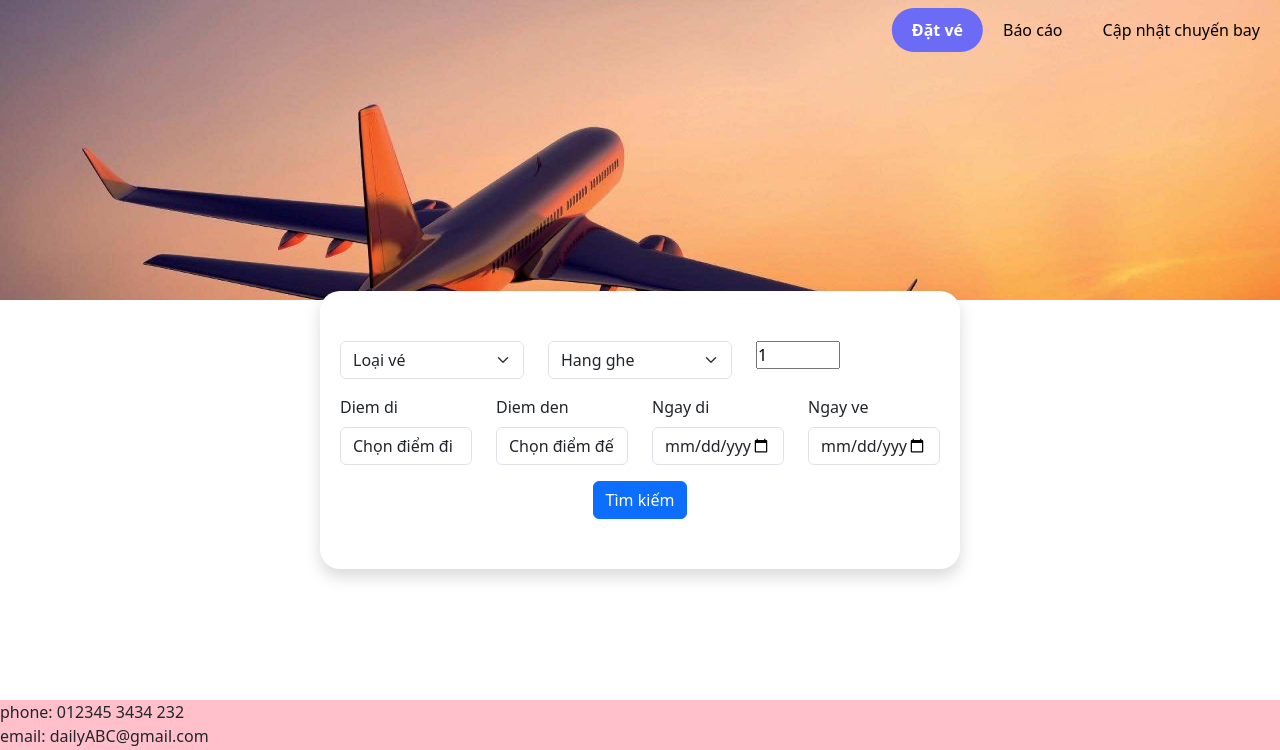
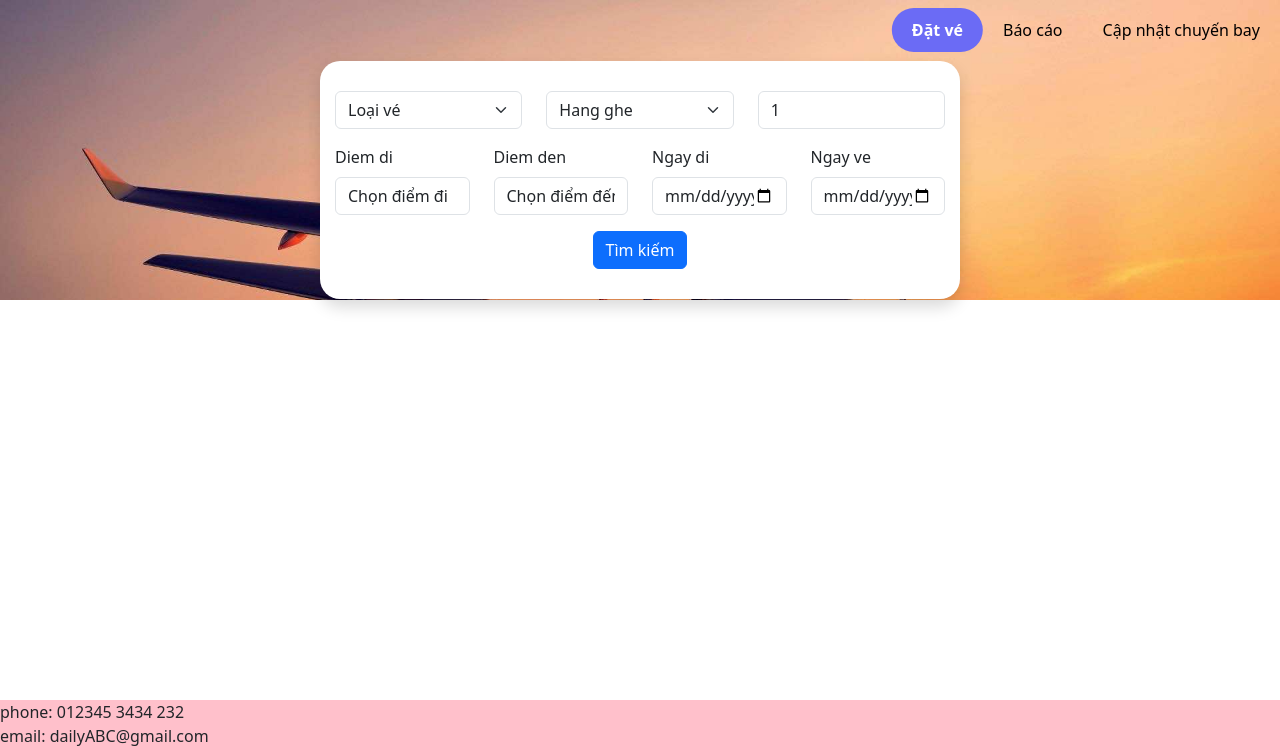
Before and after one commit to baohnq/BanVeMayBay, a Django app: page / in a window 1280 px wide. Shown: the part 50-800 px from the top of the page. Run offline with Django 4.2, Linux system fonts and the light colour scheme; data comes from the database, SQL or seed files in the repository.

Commit message:
index fe  be

```diff
--- a/templates/assets/css/styte.css
+++ b/flights/static/assets/css/styte.css
@@ -1,3 +1,5 @@
+
+/* INDEX */
 * {
     margin: 0;
     padding: 0;
@@ -52,8 +54,15 @@
     position: absolute;
     left: 50%;
     top: 60%;
-    transform: translate(-50%, -50%);
+    transform:  translate(-50%, -50%) scaleX(-1);
     background-color: #fff;
-    padding: 50px 20px;
+    padding: 30px 15px;
     border-radius: 20px;
 }
+
+
+
+
+
+
+/* SEARCH  */
--- a/flights/templates/index.html
+++ b/flights/templates/index.html
@@ -1,5 +1,7 @@
 <!DOCTYPE html>
+
 {% load static %}
+
 <html lang="en">
 
 <head>
@@ -8,7 +10,7 @@
     <meta name="viewport" content="width=device-width, initial-scale=1.0">
     <link href="https://cdn.jsdelivr.net/npm/bootstrap@5.3.0-alpha1/dist/css/bootstrap.min.css" rel="stylesheet"
         integrity="sha384-GLhlTQ8iRABdZLl6O3oVMWSktQOp6b7In1Zl3/Jr59b6EGGoI1aFkw7cmDA6j6gD" crossorigin="anonymous">
-    <link rel="stylesheet" href= {% static './assets/css/styte.css' %}>
+    <link rel="stylesheet" href= "{% static '/assets/css/styte.css' %}">
     <title>Document</title>
 </head>
 
@@ -23,8 +25,6 @@
                         <a class="nav-item" href="">Báo cáo</a>
                         <a class="nav-item" href="">Cập nhật chuyến bay</a>
                     </div>
-                </div>
-
                     <form action="" id="form-search" class="shadow">
                         <div class="row">
                             <div class="col-md-4 ml-3">
@@ -47,13 +47,13 @@
                             </div>
                             <div class="col-md-4 ml-3">
                                 <div class="input-group mb-3">
-                                <input type="number" name="seat_number" id="soluong" value="1" min=1 max=20>
-                                {% comment %} <select class="form-select" id="soluong" name="soluong">
+                                    <input class="form-control" type="number" name="seat_number" id="soluong" value="1" min=1 max=20>
+                                    <!-- {% comment %} <select class="form-select" id="soluong" name="soluong">
                                         <option selected>So Luong</option>
                                         <option value="1">Mot</option>
                                         <option value="2">Hai</option>
                                         <option value="3">Ba</option>
-                                </select> {% endcomment %}
+                                    </select> {% endcomment %} -->
                                 </div>
                             </div>
                         </div>
@@ -89,9 +89,14 @@
                         <div class="row">
                             <div class="col-12 d-flex">
                                 <button type="submit" class="btn btn-primary mx-auto">Tìm kiếm</button>
+                                <!-- <a type="submit" class="btn btn-primary mx-auto" href="../searchnew.html">Tìm kiếm</a> -->
+                                <!-- {% include 'search.html' %} -->
                             </div>
                         </div>
                     </form>
+                </div>
+
+
             </div>
 
             <div>
```
Also changed, not shown: flights/static/assets/img/banner.jpg (renamed from templates/assets/img/banner.jpg), flights/static/main.html (renamed from templates/main.html), flights/static/test.html (added). Lines whose indentation alone changed are shown as unchanged.
